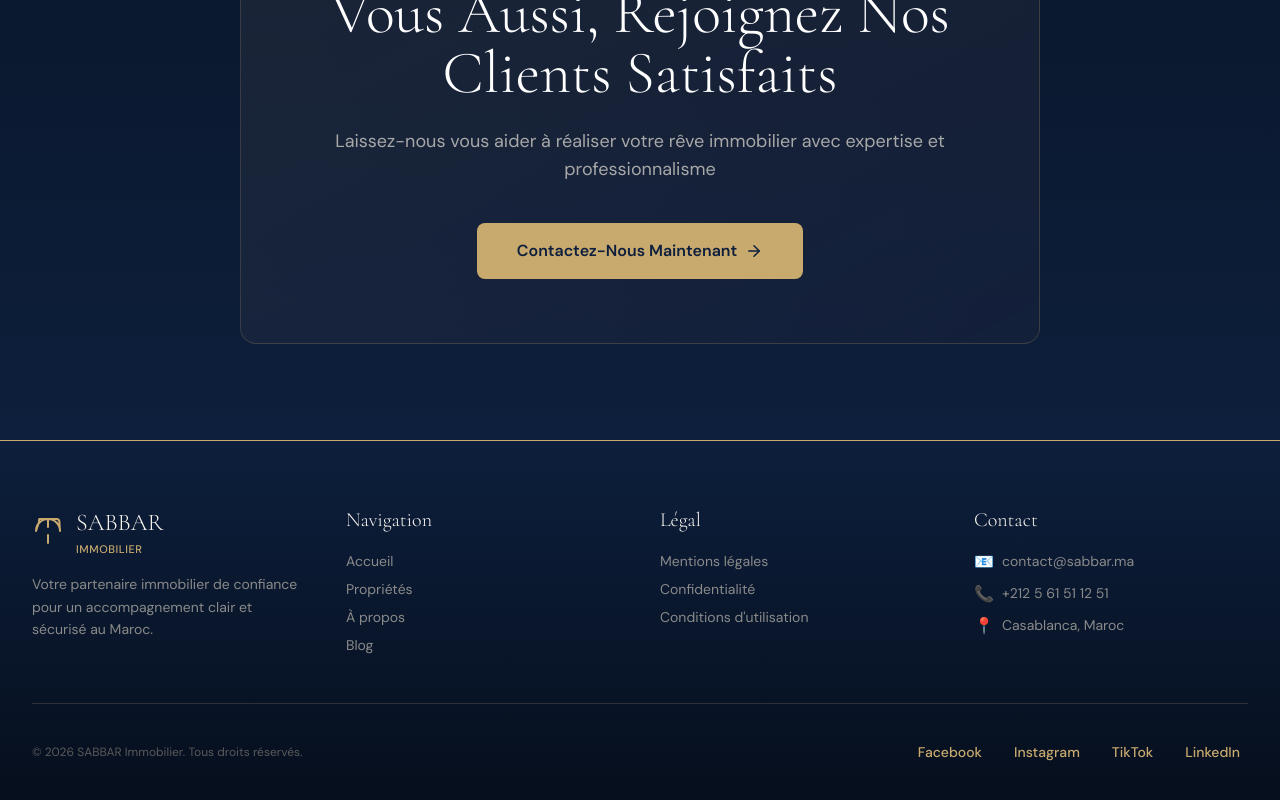
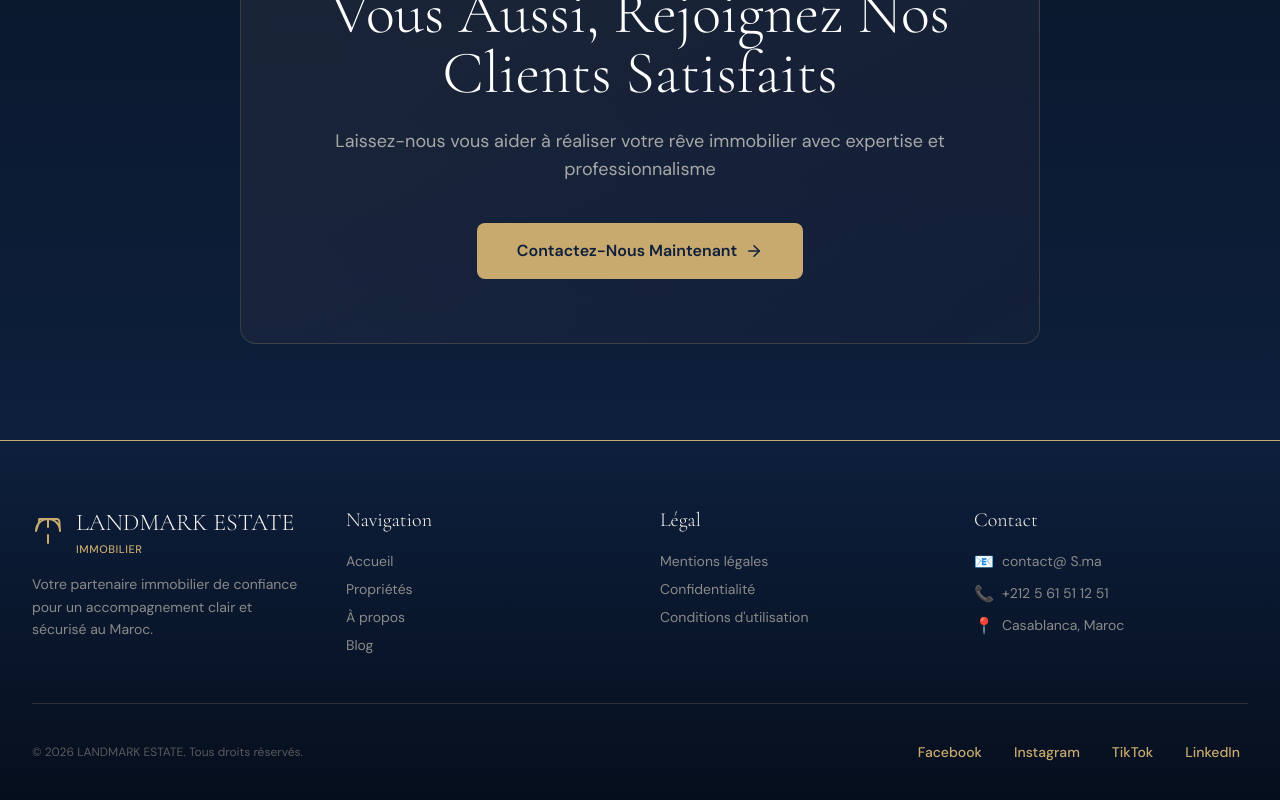
Before and after one commit to SIDKUMAMINE/Immobilier-projet, a Next.js app in the folder sabbar-frontend/: page / in a window 1280 px wide. Shown: the part 5885-6685 px from the top of the page. Built offline with nearby package versions, Linux system fonts and the light colour scheme.

Commit message:
Modifier footer - mettre a jour contenu et liens

```diff
--- a/sabbar-frontend/components/PublicFooter.tsx
+++ b/sabbar-frontend/components/PublicFooter.tsx
@@ -38,7 +38,7 @@ export default function PublicFooter() {
                     color: '#F9F5EF'
                   }}
                 >
-                  SABBAR
+                  LANDMARK ESTATE
                 </span>
                 <p
                   style={{
@@ -272,7 +272,7 @@ export default function PublicFooter() {
               <li className="flex gap-2">
                 <span style={{ color: '#C8A96E', fontSize: '16px' }}>📧</span>
                 <a
-                  href="mailto:contact@sabbar.ma"
+                  href="mailto:contact@landmark.ma"
                   style={{
                     color: '#8A8A8A',
                     fontFamily: "'DM Sans', system-ui, sans-serif",
@@ -289,7 +289,7 @@ export default function PublicFooter() {
                     e.currentTarget.style.color = '#8A8A8A';
                   }}
                 >
-                  contact@sabbar.ma
+                  contact@  S.ma
                 </a>
               </li>
               <li className="flex gap-2">
@@ -330,7 +330,7 @@ export default function PublicFooter() {
 
         {/* Bottom */}
         <div className="flex flex-col md:flex-row items-center justify-between text-xs" style={{ color: '#5A5A5A', fontFamily: "'DM Sans', system-ui, sans-serif" }}>
-          <p style={{ margin: '0', fontSize: '12px', fontWeight: '400' }}>&copy; 2026 SABBAR Immobilier. Tous droits réservés.</p>
+          <p style={{ margin: '0', fontSize: '12px', fontWeight: '400' }}>&copy; 2026 LANDMARK ESTATE. Tous droits réservés.</p>
           <div className="flex gap-4 mt-4 md:mt-0">
             {/* Facebook */}
             <a
```
